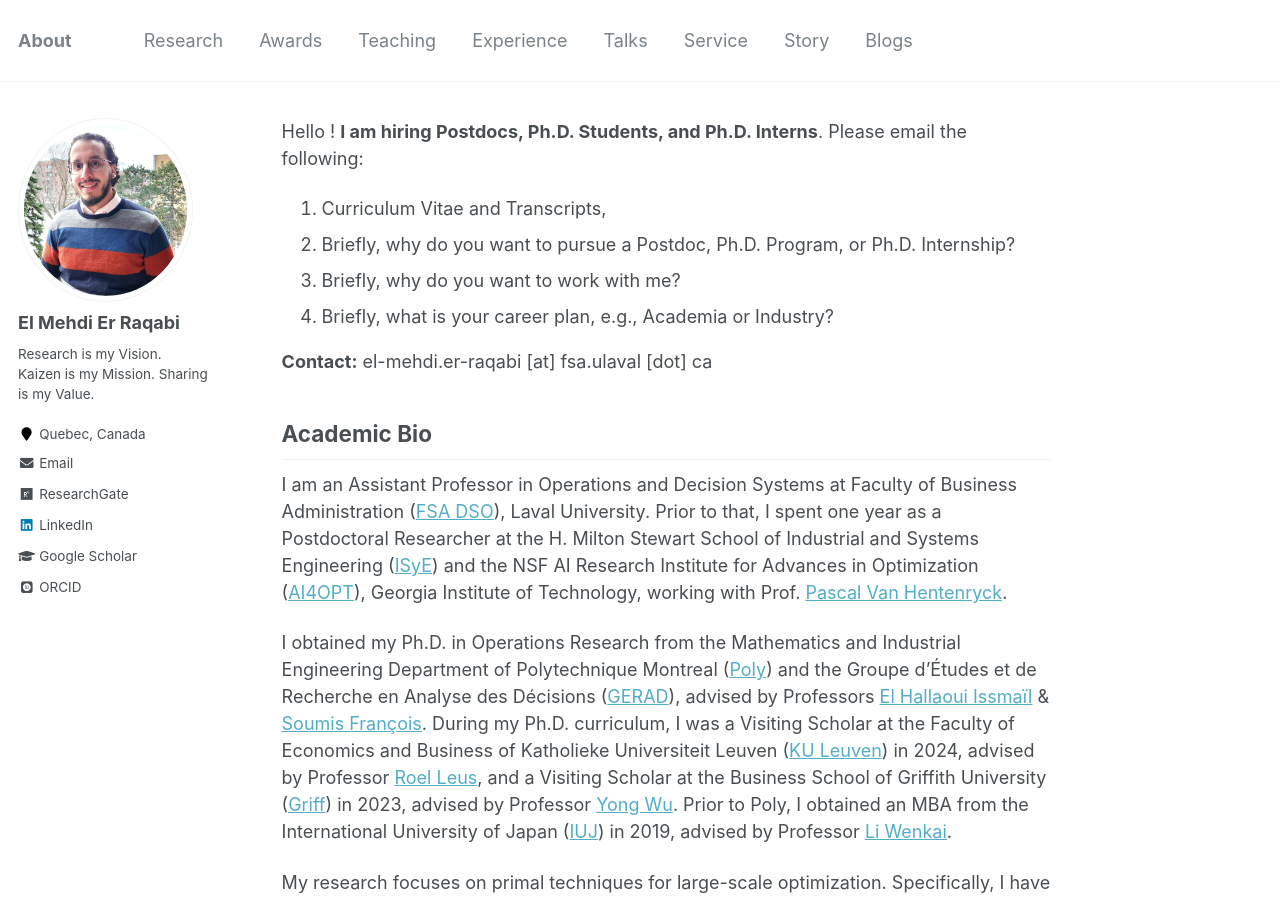
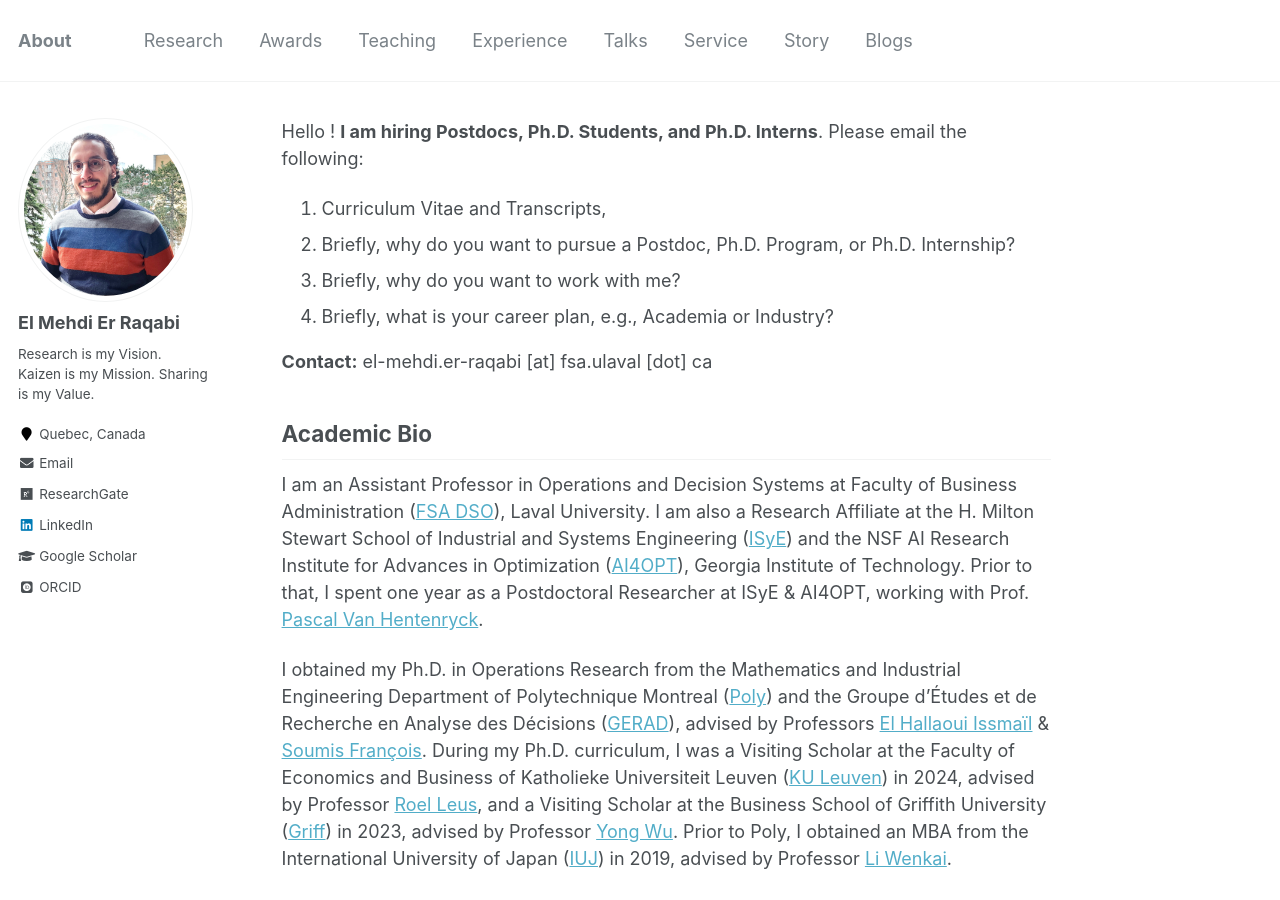
Before and after one commit to RqbMedi/rqbmedi.github.io, a Jekyll site: the page built from _pages/about.md, in a window 1280 px wide and 900 px high. Built offline with Jekyll 4.4.1, drawn with Linux system fonts in a browser that asks for light colours; some web fonts are replaced.

Commit message:
Update about.md

```diff
--- a/_pages/about.md
+++ b/_pages/about.md
@@ -16,7 +16,7 @@ Hello ! **I am hiring Postdocs, Ph.D. Students, and Ph.D. Interns**. Please emai
 Academic Bio
 ------
 
-I am an Assistant Professor in Operations and Decision Systems at Faculty of Business Administration ([FSA DSO](https://www.fsa.ulaval.ca/faculte/departements-ecole/osd/)), Laval University. Prior to that, I spent one year as a Postdoctoral Researcher at the H. Milton Stewart School of Industrial and Systems Engineering ([ISyE](https://www.isye.gatech.edu/)) and the NSF AI Research Institute for Advances in Optimization ([AI4OPT](https://www.ai4opt.org/)), Georgia Institute of Technology, working with Prof. [Pascal Van Hentenryck](https://www.isye.gatech.edu/users/pascal-van-hentenryck).
+I am an Assistant Professor in Operations and Decision Systems at Faculty of Business Administration ([FSA DSO](https://www.fsa.ulaval.ca/faculte/departements-ecole/osd/)), Laval University. I am also a Research Affiliate at the H. Milton Stewart School of Industrial and Systems Engineering ([ISyE](https://www.isye.gatech.edu/)) and the NSF AI Research Institute for Advances in Optimization ([AI4OPT](https://www.ai4opt.org/)), Georgia Institute of Technology. Prior to that, I spent one year as a Postdoctoral Researcher at ISyE & AI4OPT, working with Prof. [Pascal Van Hentenryck](https://www.isye.gatech.edu/users/pascal-van-hentenryck).
 
 I obtained my Ph.D. in Operations Research from the Mathematics and Industrial Engineering Department of Polytechnique Montreal ([Poly](https://www.polymtl.ca/)) and the Groupe d'Études et de Recherche en Analyse des Décisions ([GERAD](https://www.gerad.ca/en)), advised by Professors [El Hallaoui Issmaïl](https://www.polymtl.ca/expertises/el-hallaoui-issmail) & [Soumis François](https://www.polymtl.ca/expertises/soumis-francois). During my Ph.D. curriculum, I was a Visiting Scholar at the Faculty of Economics and Business of Katholieke Universiteit Leuven ([KU Leuven](https://www.kuleuven.be/english/kuleuven/index.html)) in 2024, advised by Professor [Roel Leus](https://www.kuleuven.be/wieiswie/en/person/00004371), and a Visiting Scholar at the Business School of Griffith University ([Griff](https://www.griffith.edu.au/)) in 2023, advised by Professor [Yong Wu](https://www.griffith.edu.au/griffith-business-school/departments/business-strategy-innovation/contact-us/staff/dr-yong-wu). Prior to Poly, I obtained an MBA from the International University of Japan ([IUJ](https://www.iuj.ac.jp/)) in 2019, advised by Professor [Li Wenkai](http://rmap.iuj.ac.jp/profile/en.1d04074599d978f5.html).
 
```
